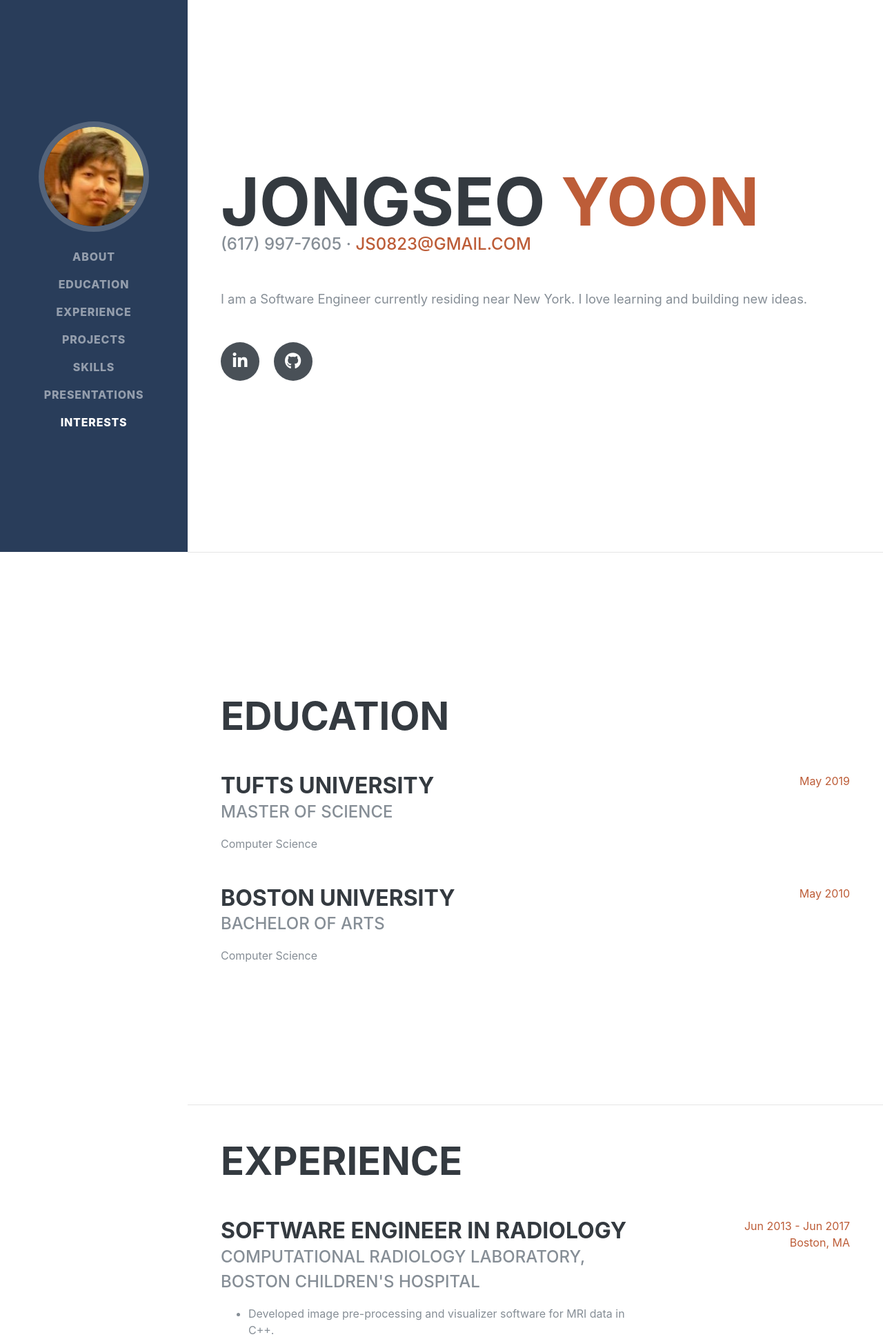
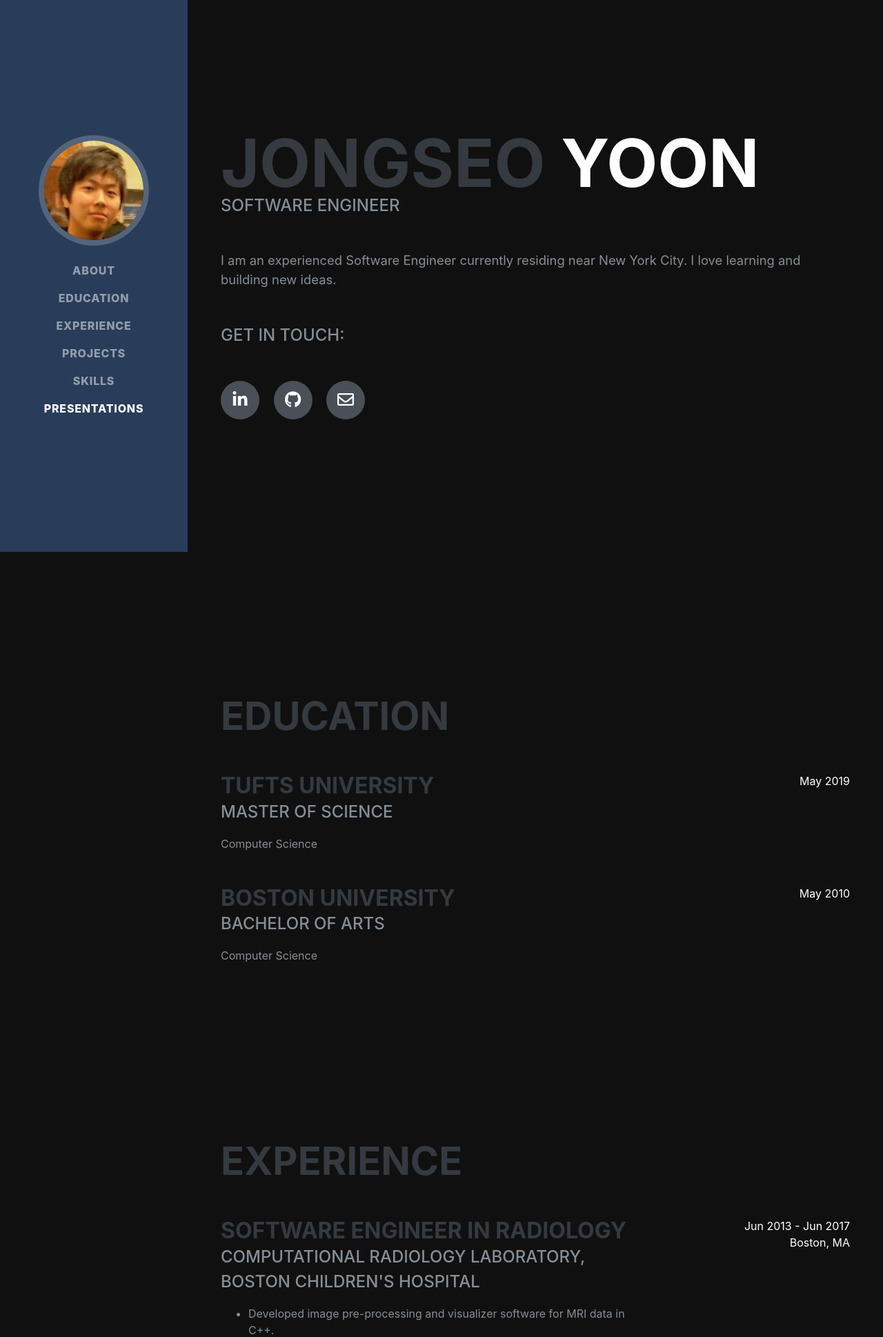
Before and after one commit to js0823/portfolio, a Django app: page / in a window 1280 px wide. Shown: the top 1938 px of the page at 69% size. Run offline with Django 3.2, Linux system fonts and the light colour scheme; some libraries are stand-ins or nearby versions; some web fonts are replaced.

Commit message:
Change colors, and update more info

```diff
--- a/personal_portfolio/static/personal_portfolio/css/resume.css
+++ b/personal_portfolio/static/personal_portfolio/css/resume.css
@@ -7,7 +7,8 @@
 body {
   font-family: 'Muli', -apple-system, BlinkMacSystemFont, 'Segoe UI', Roboto, 'Helvetica Neue', Arial, sans-serif, 'Apple Color Emoji', 'Segoe UI Emoji', 'Segoe UI Symbol', 'Noto Color Emoji';
   padding-top: 54px;
-  color: #868e96;
+  color: #868E96;
+  background-color: #101010;
 }
 
 @media (min-width: 992px) {
@@ -26,7 +27,7 @@
   font-family: 'Saira Extra Condensed', -apple-system, BlinkMacSystemFont, 'Segoe UI', Roboto, 'Helvetica Neue', Arial, sans-serif, 'Apple Color Emoji', 'Segoe UI Emoji', 'Segoe UI Symbol', 'Noto Color Emoji';
   font-weight: 700;
   text-transform: uppercase;
-  color: #343a40;
+  color: #343A40;
 }
 
 h1 {
@@ -72,7 +73,7 @@
 }
 
 .social-icons a:hover {
-  background-color: #BD5D38;
+  background-color: #293D5A;
 }
 
 .dev-icons {
@@ -80,7 +81,7 @@
 }
 
 .dev-icons .list-inline-item i:hover {
-  color: #BD5D38;
+  color: #293D5A;
 }
 
 #sideNav .navbar-nav .nav-item .nav-link {
@@ -90,7 +91,7 @@
 }
 
 #sideNav .navbar-toggler:focus {
-  outline-color: #d48a6e;
+  outline-color: #293D5A;
 }
 
 @media (min-width: 992px) {
@@ -164,13 +165,13 @@
 }
 
 .text-primary {
-  color: #BD5D38 !important;
+  color: #FFFFFF !important;
 }
 
 a {
-  color: #BD5D38;
+  color: #FFFFFF;
 }
 
 a:hover, a:focus, a:active {
-  color: #824027;
+  color: #495057;
 }
--- a/personal_portfolio/templates/personal_portfolio/about.html
+++ b/personal_portfolio/templates/personal_portfolio/about.html
@@ -4,9 +4,10 @@
     <h1 class="mb-0">Jongseo
       <span class="text-primary">Yoon</span>
     </h1>
-    <div class="subheading mb-5">(617) 997-7605 · <a href="mailto:js0823@gmail.com">js0823@gmail.com</a>
+    <div class="subheading mb-5">Software Engineer</a>
     </div>
-    <p class="lead mb-5">I am a Software Engineer currently residing near New York. I love learning and building new ideas.</p>
+    <p class="lead mb-5">I am an experienced Software Engineer currently residing near New York City. I love learning and building new ideas.</p>
+    <p class="subheading mb-5">Get in Touch:</p>
     <div class="social-icons">
       <a href="https://www.linkedin.com/in/jongseo-yoon/">
         <i class="fab fa-linkedin-in"></i>
@@ -14,6 +15,9 @@
       <a href="https://github.com/js0823/">
         <i class="fab fa-github"></i>
       </a>
+      <a href="mailto:js0823@gmail.com">
+        <i class="far fa-envelope"></i>
+      </a>
     </div>
 </div>
 {% endblock about %}
--- a/personal_portfolio/templates/personal_portfolio/base.html
+++ b/personal_portfolio/templates/personal_portfolio/base.html
@@ -57,9 +57,6 @@
         <li class="nav-item">
           <a class="nav-link js-scroll-trigger" href="#presentations">Presentations</a>
         </li>
-        <li class="nav-item">
-          <a class="nav-link js-scroll-trigger" href="#interests">Interests</a>
-        </li>
       </ul>
     </div>
   </nav>
@@ -100,12 +97,6 @@
         {% block presentations %} {% endblock %}
     </section>
 
-    <hr class="m-0">
-
-    <section class="resume-section p-3 p-lg-5 d-flex align-items-center" id="interests">
-        {% block interests %} {% endblock %}
-    </section>
-
   </div>
 
   <!-- Bootstrap core JavaScript -->
--- a/personal_portfolio/templates/personal_portfolio/index.html
+++ b/personal_portfolio/templates/personal_portfolio/index.html
@@ -1 +1 @@
-{% extends 'personal_portfolio/interests.html' %}
+{% extends 'personal_portfolio/presentations.html' %}
```
